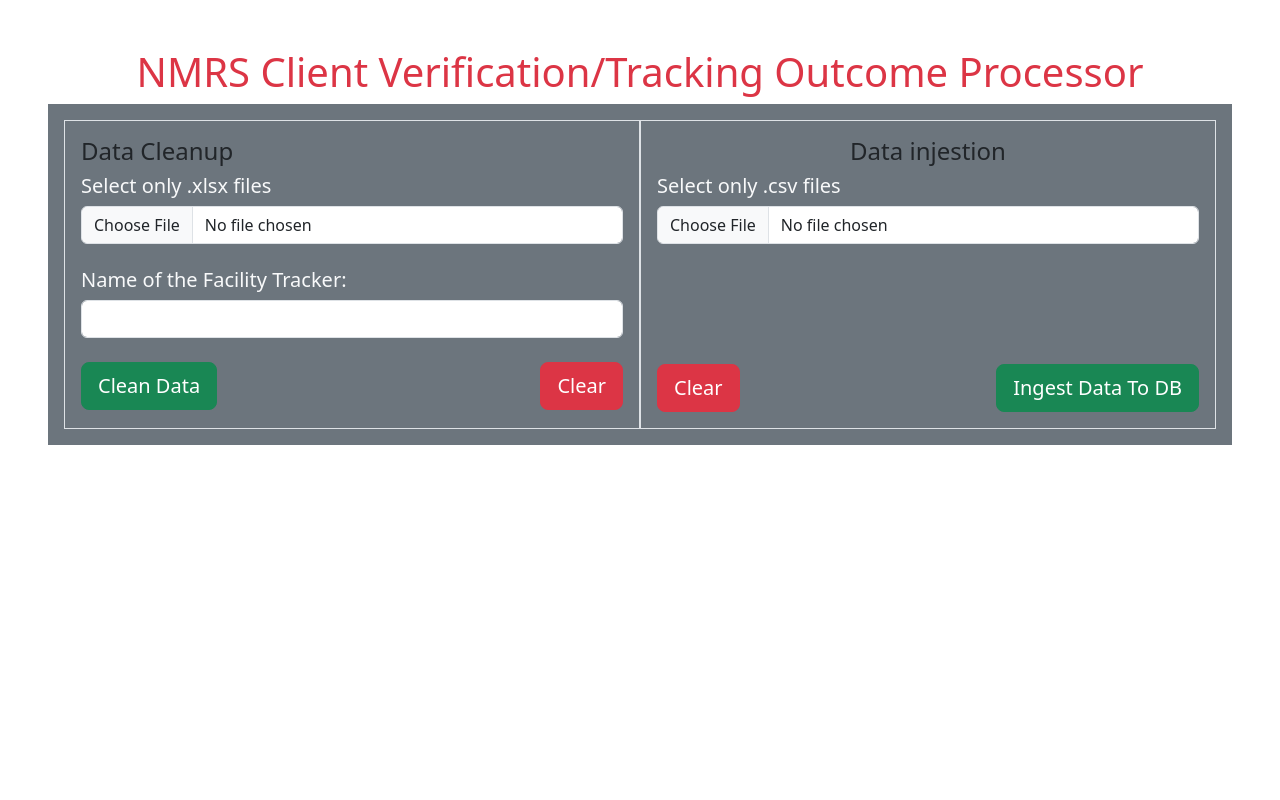
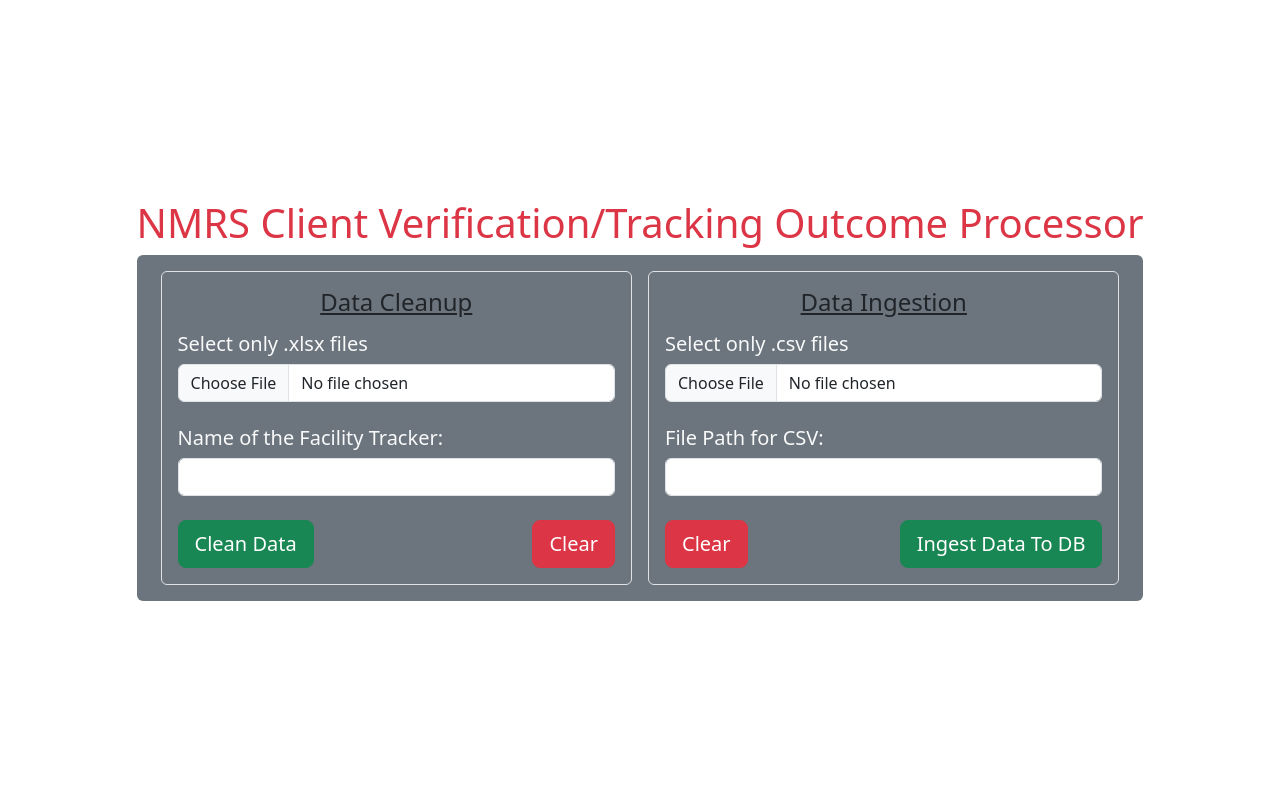
Before and after one commit to nelson-ust/nmrs_tracking_automator, a FastAPI app: page / in a window 1280 px wide. Run offline with FastAPI, Linux system fonts and the light colour scheme; some libraries are stand-ins or nearby versions.

Commit message:
added javascript validations and additional styles for data cleanup and ingestion

```diff
--- a/static/css/upload_form.css
+++ b/static/css/upload_form.css
@@ -0,0 +1,11 @@
+body {
+    display: flex;
+    align-items: center;
+    justify-content: center;
+    height: 100vh;
+    margin: 0;
+}
+
+.centered-container {
+    max-width:none;
+}
--- a/static/js/upload_form.js
+++ b/static/js/upload_form.js
@@ -1,19 +1,56 @@
-// validate form
+// Function to validate form for data cleanup
 function validateForm() {
-            var fileInput = document.getElementById('fileInput');
-            var dateInput = document.getElementById('dateInput');
-            var allowedExtensions = /(\.xlsx)$/i;
-            var datePattern = /^(\d{2})\/(\d{2})\/(\d{4})$/;
+    // Regular expression for allowed file extensions
+    const allowedExtensions = /\.xlsx$/i;
 
-            if (!fileInput.value.match(allowedExtensions)) {
+    // Get file input element
+    const fileInput = document.getElementById('fileInput');
+
+    // Check if the selected file has a valid extension
+    if (!allowedExtensions.test(fileInput.value)) {
         alert('Please select a valid XLSX file.');
         return false;
     }
 
-            if (!dateInput.value.match(datePattern)) {
-                alert('Please enter a valid date in the format dd/mm/yyyy.');
+    // Return true if all validations pass
+    return true;
+}
+
+// Function to validate form for file ingestion
+function ingestForm() {
+    // Regular expressions for allowed file extensions and specific file name pattern
+    const allowedExtensionsCSV = /\.csv$/i;
+    const allowedFileName = /verification_outcome\.csv$/i;
+
+    // Get file input element for ingestion and file path display element
+    const ingestFile = document.getElementById('ingestFile');
+    const ingestFilePath = document.getElementById('ingestFilePath');
+
+    // Check if the selected file has a valid CSV extension
+    if (!allowedExtensionsCSV.test(ingestFile.value)) {
+        alert('Only valid CSV files are allowed.');
+        clearFormInputs(ingestFile, ingestFilePath);
         return false;
     }
 
+    // Check if the file name follows the specified pattern
+    if (!allowedFileName.test(ingestFile.value)) {
+        alert('Only file name with verification_outcome is accepted.');
+        clearFormInputs(ingestFile, ingestFilePath);
+        return false;
+    }
+
+    // Display the file path (excluding the full path for security reasons)
+    ingestFilePath.value = ingestFile.value;
+
+    console.log(ingestFilePath.value);
+
+    // Return true if all validations pass
     return true;
 }
+
+// Function to clear form inputs
+function clearFormInputs(fileInput, filePathInput) {
+    fileInput.value = ""; // Clear the file input field
+    filePathInput.value = ""; // Clear the file path display
+}
--- a/templates/upload_form.html
+++ b/templates/upload_form.html
@@ -2,32 +2,36 @@
 <html>
 
 <head>
-    <title>Upload File</title>
-    <!-- <link rel="stylesheet" href="./static/css/bootstrap.css"> -->
+    <title>UI Upload File</title>
 
+    <!-- link for local styles -->
     <link rel="stylesheet" href="./css/bootstrap.css">
+    <link rel="stylesheet" href="./css/upload_form.css">
+
+    <!-- link to css static folder when deployed for use -->
+    <link rel="stylesheet" href="../static/css/bootstrap.css">
+    <link rel="stylesheet" href="../static/css//upload_form.css">
 </head>
 
 <body>
 
-    <section class="m-5">
-        <h1 class="h1 p-0 text-center text-danger">NMRS Client Verification/Tracking Outcome Processor </h1>
-        <div class="d-flex justify-content-between bg-secondary p-3">
-            <div class="container border p-3">
-                <h4>Data Cleanup</h3>
+    <section class="m-5 centered-container">
+        <!-- Header Section -->
+        <h1 class="h1 p-0 text-center text-danger">NMRS Client Verification/Tracking Outcome Processor</h1>
+        <!-- Form Section - Data Cleanup -->
+        <div class="d-flex justify-content-between bg-secondary p-3 rounded">
+            <div class="container border p-3 mx-2 rounded">
+                <h4 class="text-center text-dark text-decoration-underline mb-3">Data Cleanup</h4>
                 <form class="form" action="/process-file/" enctype="multipart/form-data" method="post" onsubmit="return validateForm();">
-
+                    <!-- File Input for Cleanup -->
                     <label class="label text-light h5" for="file">Select only .xlsx files</label>
                     <input class="form-control" type="file" name="file" id="fileInput"><br>
-                    <!--
-                    <label class="label text-light h5" for="visit_date">Visit Date:</label>
-                    <input class="form-control" type="text" name="visit_date" id="dateInput" placeholder="dd/mm/yyyy"><br>
 
-                    -->
-
+                    <!-- Additional Input for Facility Tracker Name -->
                     <label class="label text-light h5" for="who_attempted">Name of the Facility Tracker:</label>
                     <input class="form-control" type="text" name="who_attempted"><br>
 
+                    <!-- Form Actions -->
                     <div class="d-flex justify-content-between">
                         <input class="btn btn-lg btn-success" type="submit" value="Clean Data">
                         <input class="btn btn-lg btn-danger" title="clear entire form inputs" type="reset" value="Clear">
@@ -35,22 +39,22 @@
                 </form>
             </div>
 
-            <div class="container border p-3">
-                <h4 class="text-center text-dark">Data injestion</h3>
+            <!-- Form Section - Data Ingestion -->
+            <div class="container border p-3 mx-2 rounded">
+                <h4 class="text-center text-dark text-decoration-underline mb-3">Data Ingestion</h4>
                 <form class="form" onchange="return ingestForm()">
-
+                    <!-- File Input for Ingestion -->
                     <label class="label text-light h5" for="ingestFile">Select only .csv files</label>
                     <input class="form-control" type="file" name="ingestFile" id="ingestFile"><br>
-                    <!--
-                    <label class="label text-light h5" for="visit_date">Visit Date:</label>
-                    <input class="form-control" type="text" name="visit_date" id="dateInput" placeholder="dd/mm/yyyy"><br>
 
-                    -->
+                    <!-- Display File Path for CSV -->
+                    <label class="label text-light h5" for="ingestFilePath">File Path for CSV:</label>
+                    <input class="form-control shadow-none" type="text" id="ingestFilePath" readonly="true" name="ingestFilePath"><br>
 
-
-                    <div class="d-flex justify-content-between mt-5">
-                        <input class="mt-5 btn btn-lg btn-danger" title="clear entire form inputs" type="reset" value="Clear">
-                        <input class="mt-5 btn btn-lg btn-success" type="submit" value="Ingest Data To DB">
+                    <!-- Form Actions -->
+                    <div class="d-flex justify-content-between">
+                        <input class="btn btn-lg btn-danger" title="clear entire form inputs" type="reset" value="Clear">
+                        <input class="btn btn-lg btn-success" type="submit" value="Ingest Data To DB">
                     </div>
                 </form>
             </div>
@@ -58,9 +62,13 @@
         </div>
     </section>
 
+    <!-- Script Section for live server -->
+    <script src="./js/bootstrap.js"></script>
+    <script src="./js/upload_form.js"></script>
 
-    <script src="./js/boostrap.js"></script>
-    <script src="./js/upload_form.js"></script>
+    <!-- Script Section for static folder when deployed locally -->
+    <script src="../static/js/boostrap.js"></script>
+    <script src="../static/js/upload_form.js"></script>
 </body>
 
 </html>
```
Also changed, not shown: templates/css/upload_form.css (+11 -0 lines), templates/js/upload_form.js (+42 -30 lines). Lines whose indentation alone changed are shown as unchanged.
